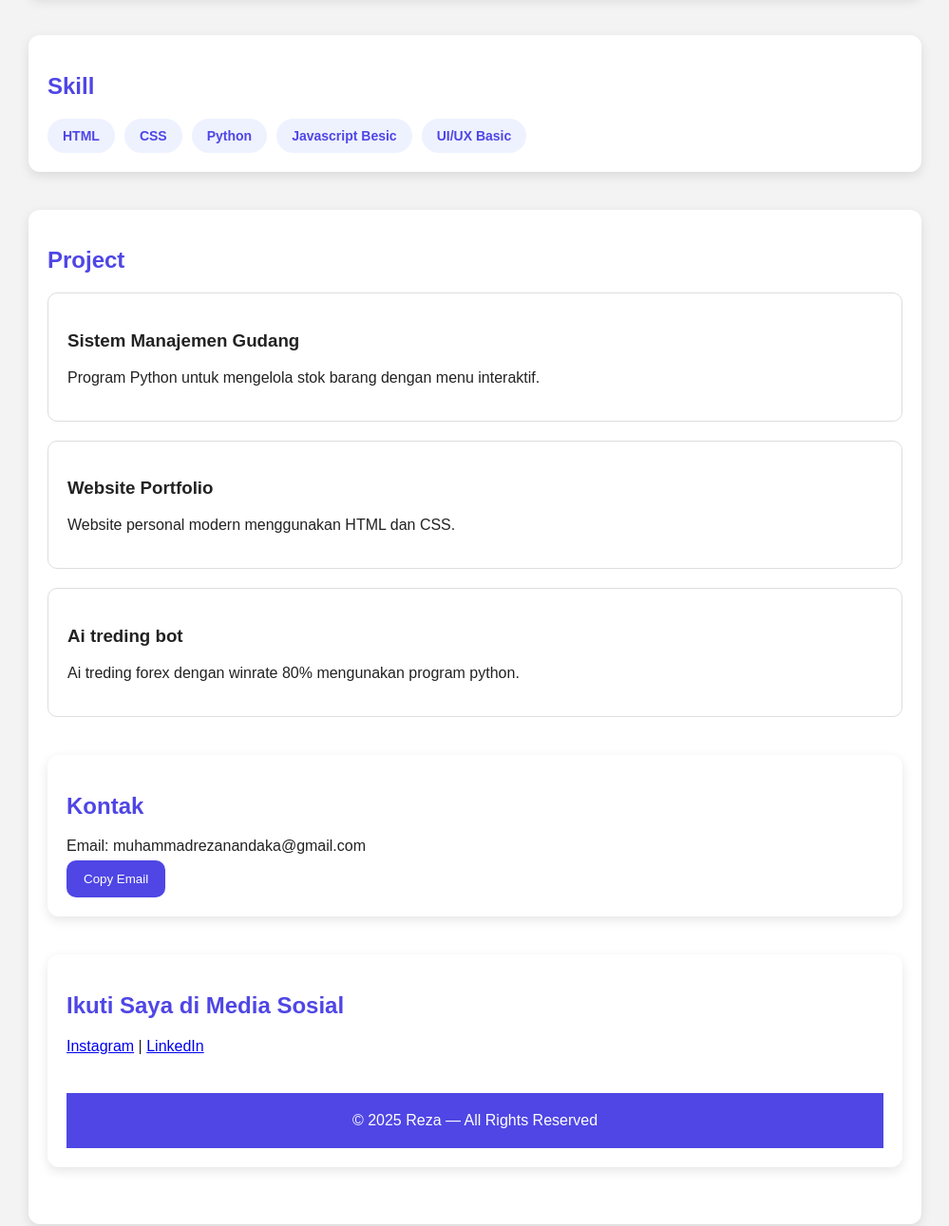
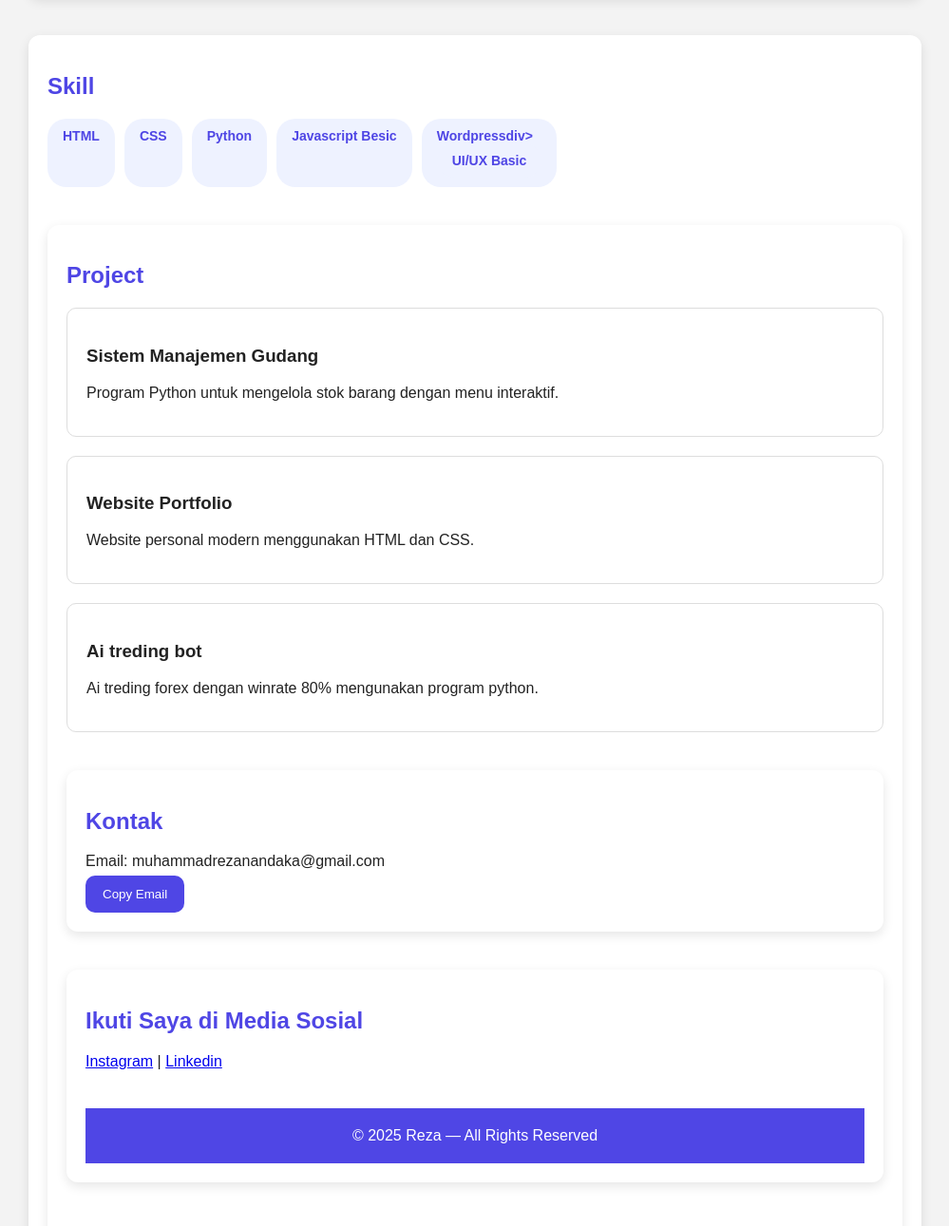
Before and after one commit to Reza-gif79/Web, a plain HTML site: page index.html in a window 1280 px wide. Shown: the part 449-1740 px from the top of the page at 95% size, without its empty margins (140-1139 px from the left). Drawn offline with Linux system fonts and the light colour scheme.

Commit message:
Update index.html

```diff
--- a/index.html
+++ b/index.html
@@ -172,6 +172,7 @@
             <div class="skill">CSS</div>
             <div class="skill">Python</div>
             <div class="skill">Javascript Besic</div>
+            <div class="skill">Wordpress</div_class>div>
             <div class="skill">UI/UX Basic</div>
         </div>
     </div>
@@ -200,7 +201,7 @@
         <h2>Ikuti Saya di Media Sosial</h2>
         <p>
             <a href="https://www.instagram.com/muhammadrezanandaka/" target="_blank">Instagram</a> |
-            <a href="https://www.linkedin.com/in/muhammad-reza-nandaka-123456789/" target="_blank">LinkedIn</a>
+            <a href="https://www.linkedin.com/in/muhammad-reza-nandaka-123456789/" target="_blank">Linkedin</a>
             <a href="https://www.instagram.com/k.rezztrader?igsh=MWFtNjg1Y2t3N281NA==" target="_blank"></a>
         </p>
 
```
